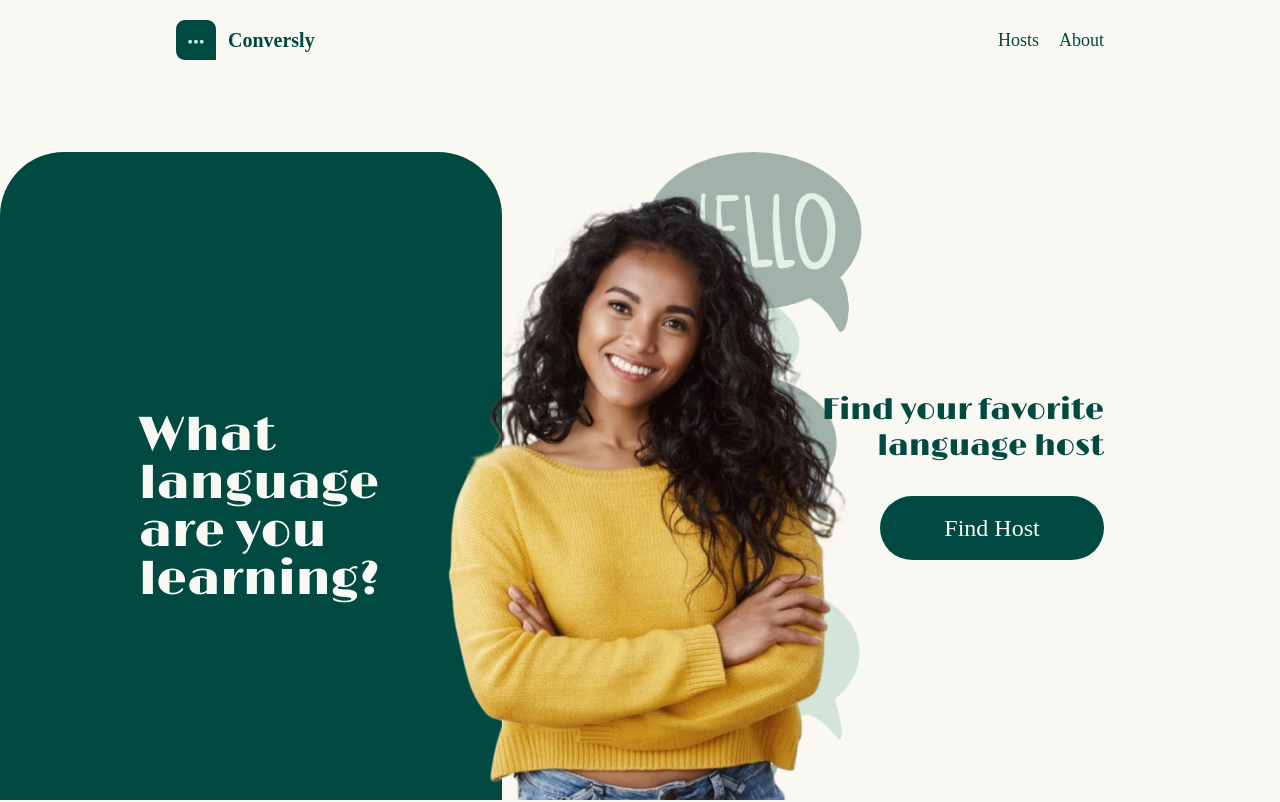
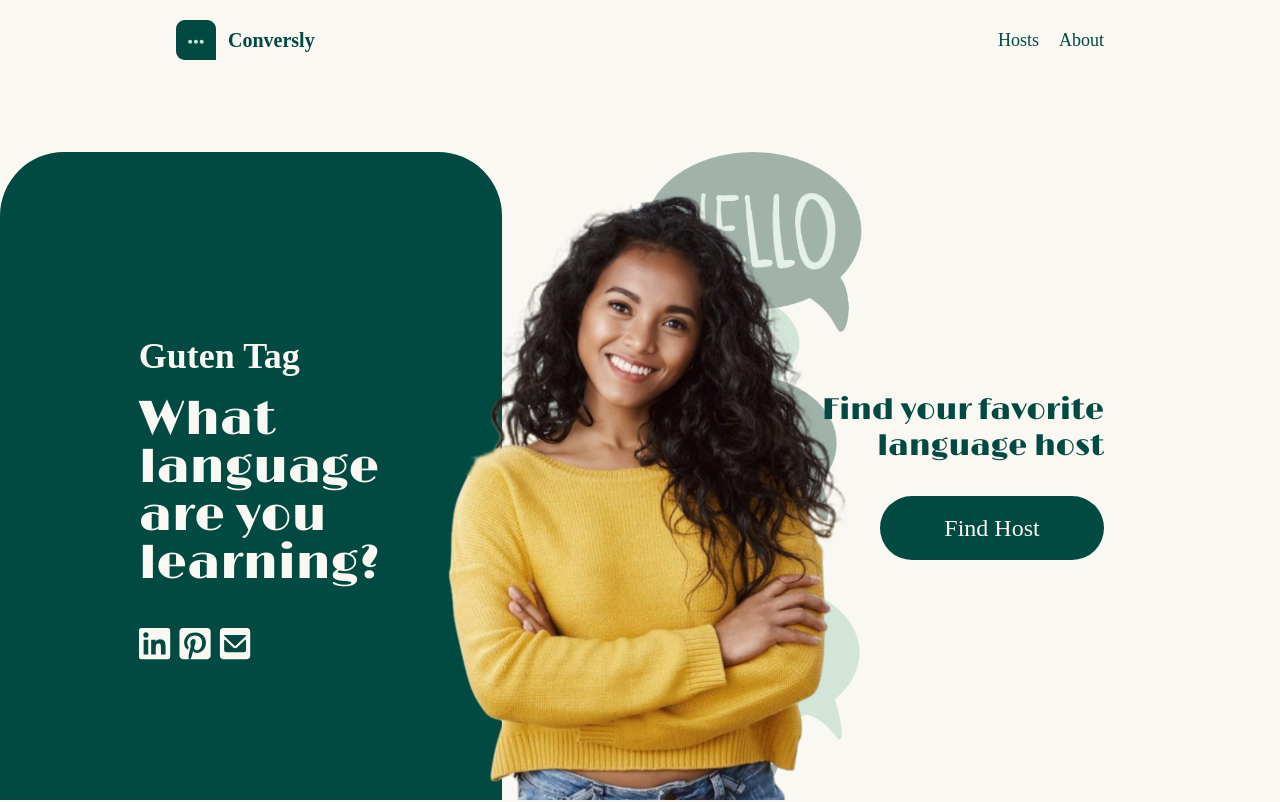
Before and after one commit to vercel-support/testdownload, a Next.js app: page / in a window 1280 px wide. Shown: the top 802 px of the page. Built offline with nearby package versions, Linux system fonts and the light colour scheme; a web font is replaced by a local one.

Commit message:
typing animation

```diff
--- a/app/page.tsx
+++ b/app/page.tsx
@@ -1,8 +1,8 @@
 "use client"
 import Image from "next/image";
 import Link from "next/link";
-// import ContactIcons from "../components/socialcontact";
-// import TypingAnimation from "../components/typinganimation";
+import ContactIcons from "../components/socialcontact";
+import TypingAnimation from "../components/typinganimation";
 
 function Home() {
 
@@ -12,7 +12,7 @@ function Home() {
         {/* mobile */}
         <div className="md:hidden bg-[url('/mobile_bg.png')] bg-cover bg-no-repeat bg-center h-full w-full flex flex-col items-end pb-10 justify-center">
           <div className="mt-[20%] mx-auto">
-            {/* <TypingAnimation /> */}
+            <TypingAnimation />
             <h1 className="font-title text-conversly_color-snow mt-3 text-3xl md:text-4xl">
               What language <br /> are you learning?
             </h1>
@@ -45,11 +45,11 @@ function Home() {
           <div className="flex flex-row h-7/8 justify-center py-6 items-center bg-conversly_color rounded-t-[2rem] rounded-tr-[2rem] md:rounded-t-[4rem] md:pt-16 md:pb-0 md:px-16 lg:w-[40%] lg: lg:flex-1">
             <div className="flex flex-row">
               <div className="md:max-w-2xl space-y-5 lg:mx-[20%]">
-                {/* <TypingAnimation /> */}
+                <TypingAnimation />
                 <h1 className="font-title text-conversly_color-snow text-3xl md:text-5xl">
                   What language are you learning?
                 </h1>
-                {/* <ContactIcons /> */}
+                <ContactIcons />
               </div>
               <div className="flex h-full mx-auto items-end lg:absolute bottom-0 lg:-mt-[22%] lg:ml-[30%] z-50">
                 <Image
```
